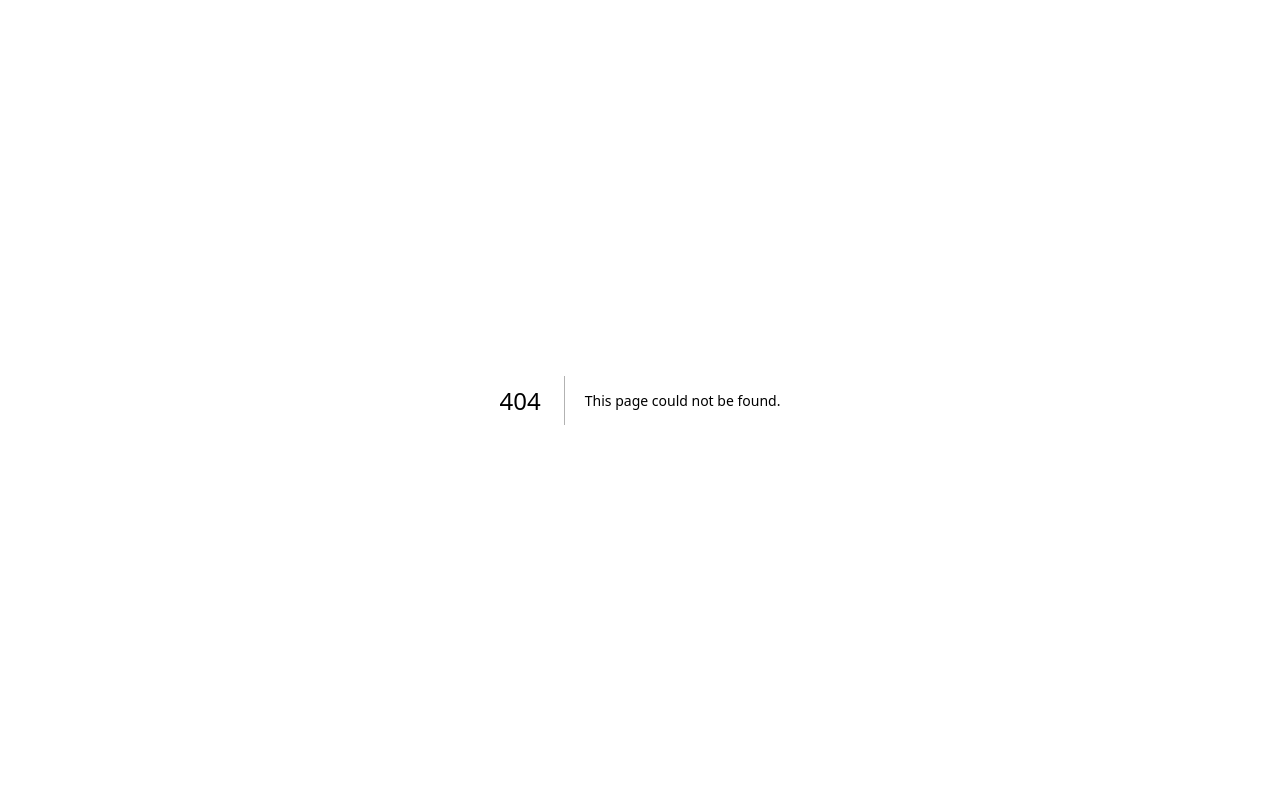
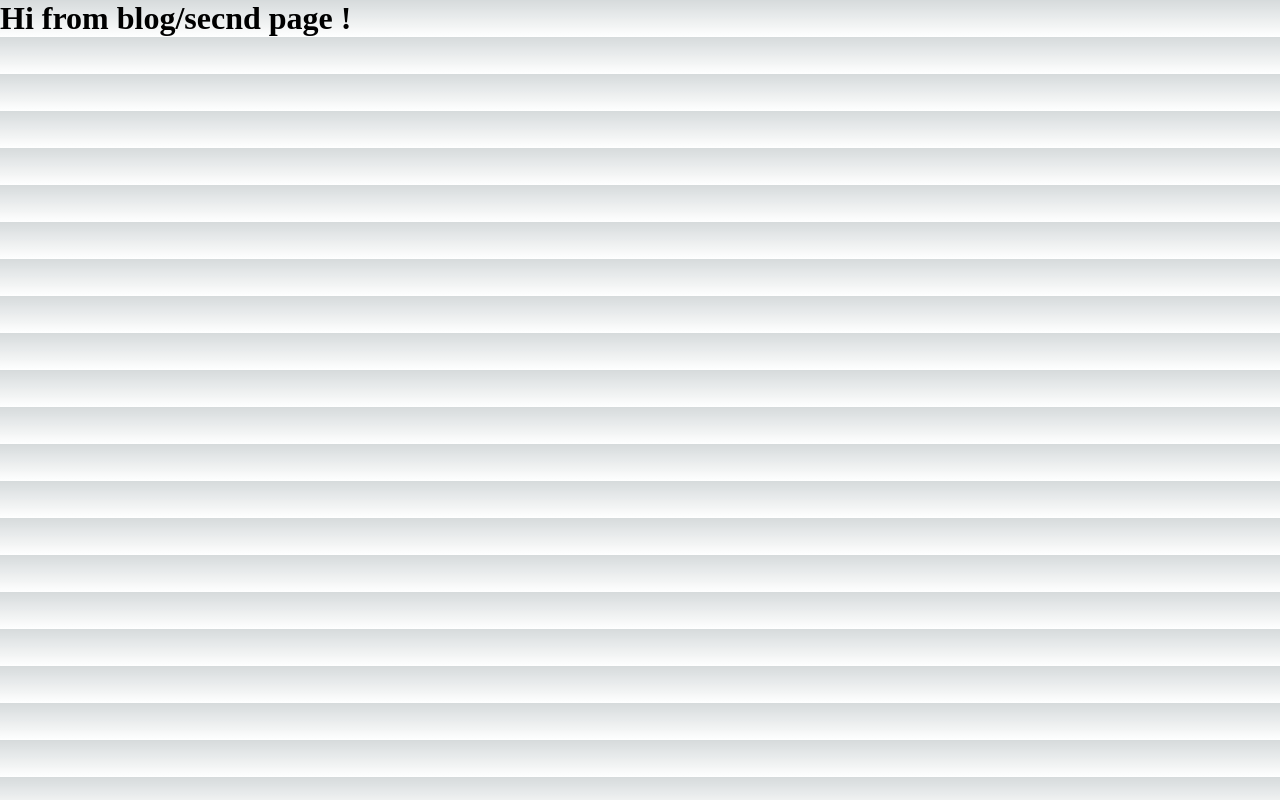
Before and after one commit to azeek21/Next-Notes, a Next.js app: page /blog/second in a window 1280 px wide. Before the commit this address had no page. Built offline with nearby package versions, Linux system fonts and the light colour scheme.

Commit message:
routing: added blog/ blog/first blog/second

```diff
--- /dev/null
+++ b/src/pages/blog/first.tsx
@@ -0,0 +1,6 @@
+export default function First() {
+    return (
+        <h1>Hi from blog/first page !</h1>
+    )
+}
+export {}
--- /dev/null
+++ b/src/pages/blog/index.tsx
@@ -0,0 +1,6 @@
+
+export default function Blog(): React.ReactElement {
+    return (
+        <h1>Hi from Blog page !</h1>
+    )
+}
--- /dev/null
+++ b/src/pages/blog/second.tsx
@@ -0,0 +1,5 @@
+export default function Second() {
+    return (
+        <h1>Hi from blog/secnd page !</h1>
+    )
+}
```
Also changed, not shown: src/pages/README.md.
